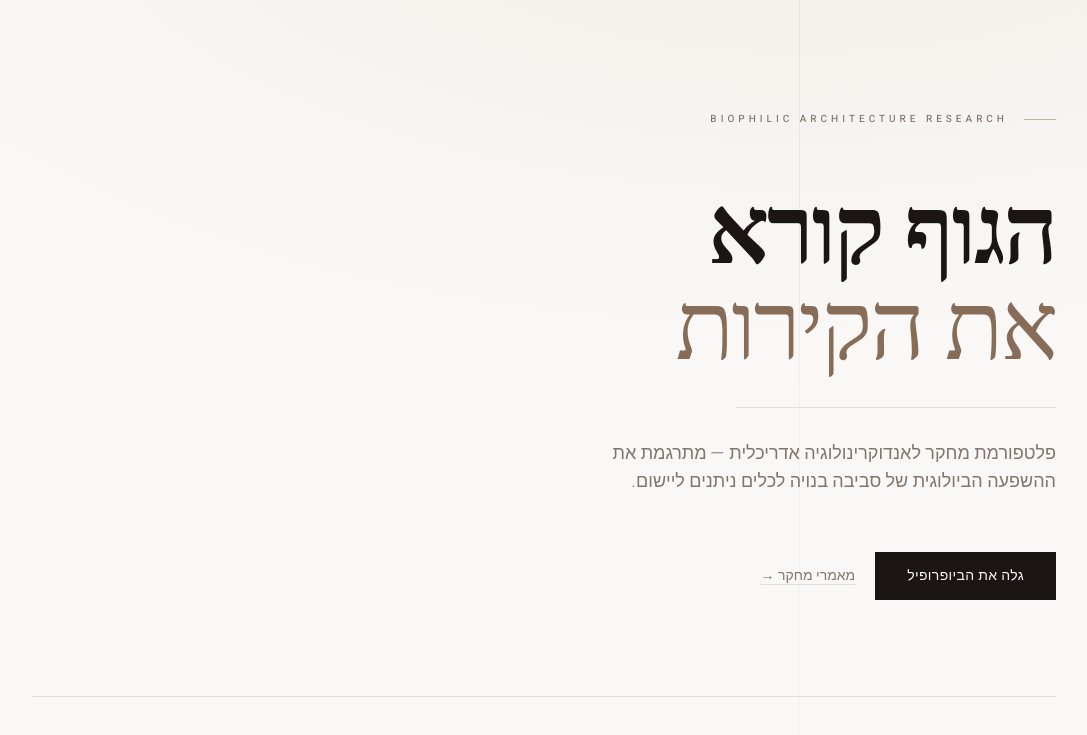
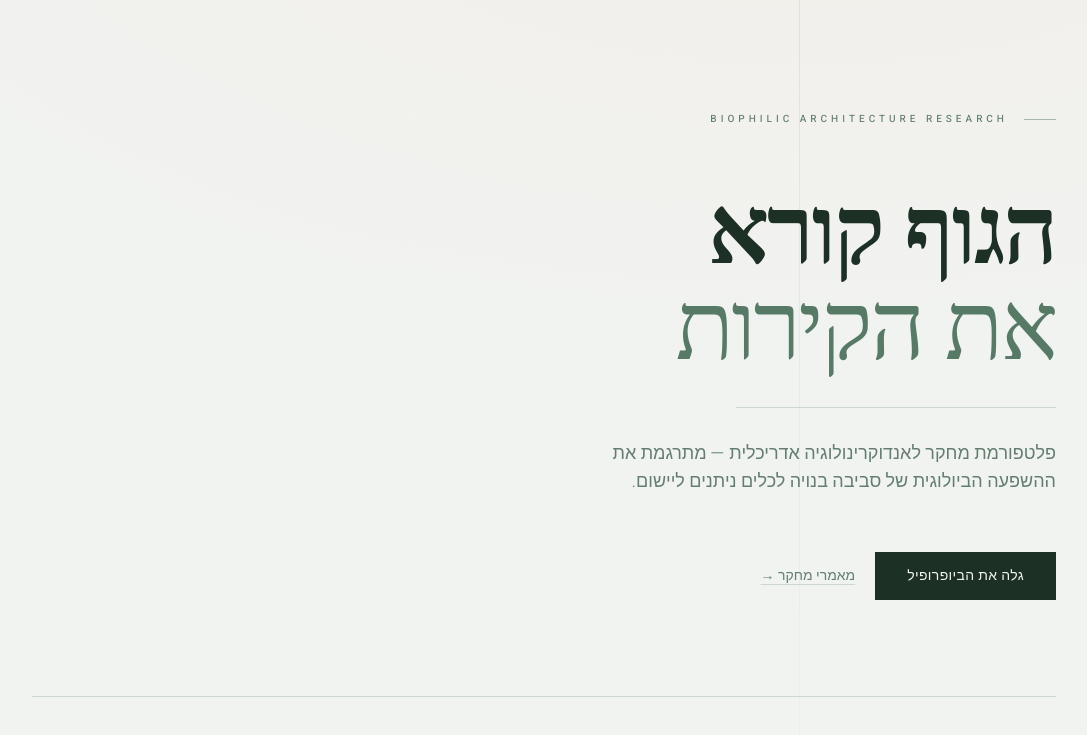
Before and after one commit to Anat1969/BioSpace-GH, a React (Vite) app: page / in a window 1280 px wide. Shown: the top 735 px of the page, without its empty margins (96-1183 px from the left). Built offline with nearby package versions, Linux system fonts and the light colour scheme; no server answers; a web font is replaced by a local one.

Commit message:
File changes

```diff
--- a/src/index.css
+++ b/src/index.css
@@ -6,99 +6,109 @@
 
 @layer base {
   :root {
+    /* Palette reference:
+       #1c3028 deep forest
+       #2f5c42 forest
+       #5b8a6b sage
+       #8ab89a light sage
+       #b9cfb9 pale sage
+       #e4ece4 mist
+       #f1f3f1 off-white
+    */
+
     /* ── Surface ── */
-    --background:       42 18% 97%;
-    --foreground:       25 18%  9%;
+    --background:       120 8% 95%;
+    --foreground:       150 26% 15%;
 
     /* ── Card / Popover ── */
-    --card:             40 20% 99%;
-    --card-foreground:  25 18%  9%;
-    --popover:          40 20% 99%;
-    --popover-foreground: 25 18% 9%;
+    --card:             120 10% 98%;
+    --card-foreground:  150 26% 15%;
+    --popover:          120 10% 98%;
+    --popover-foreground: 150 26% 15%;
 
-    /* ── Primary — deep umber / warm terracotta ── */
-    --primary:          26 38% 30%;
-    --primary-foreground: 42 20% 97%;
+    /* ── Primary — forest green #2f5c42 ── */
+    --primary:          148 32% 27%;
+    --primary-foreground: 120 10% 97%;
 
-    /* ── Secondary — warm linen ── */
-    --secondary:        40 14% 92%;
-    --secondary-foreground: 25 18% 18%;
+    /* ── Secondary — pale sage #b9cfb9 ── */
+    --secondary:        120 18% 84%;
+    --secondary-foreground: 150 26% 18%;
 
-    /* ── Muted ── */
-    --muted:            40 10% 90%;
-    --muted-foreground: 28  8% 46%;
+    /* ── Muted — mist #e4ece4 ── */
+    --muted:            120 14% 90%;
+    --muted-foreground: 148 12% 44%;
 
-    /* ── Accent — desaturated sage ── */
-    --accent:           152 18% 36%;
-    --accent-foreground: 152 20% 97%;
+    /* ── Accent — sage #5b8a6b ── */
+    --accent:           148 22% 45%;
+    --accent-foreground: 120 10% 97%;
 
     /* ── Destructive ── */
-    --destructive:        0 72% 46%;
+    --destructive:        0 65% 46%;
     --destructive-foreground: 0 0% 98%;
 
     /* ── Border / Input ── */
-    --border: 34 12% 86%;
-    --input:  34 12% 86%;
-    --ring:   26 38% 30%;
+    --border: 120 14% 82%;
+    --input:  120 14% 82%;
+    --ring:   148 32% 27%;
 
     /* ── Chart ── */
-    --chart-1: 26 38% 30%;
-    --chart-2: 152 18% 36%;
-    --chart-3: 34 12% 52%;
-    --chart-4: 18 48% 40%;
-    --chart-5: 165 28% 38%;
+    --chart-1: 148 32% 27%;
+    --chart-2: 148 22% 45%;
+    --chart-3: 120 18% 62%;
+    --chart-4: 120 18% 74%;
+    --chart-5: 120 14% 86%;
 
     --radius: 0.25rem;
 
     /* ── Sidebar ── */
-    --sidebar-background:        42 14% 94%;
-    --sidebar-foreground:        25 18%  9%;
-    --sidebar-primary:           26 38% 30%;
-    --sidebar-primary-foreground: 42 20% 97%;
-    --sidebar-accent:            40 10% 90%;
-    --sidebar-accent-foreground: 25 18%  9%;
-    --sidebar-border:            34 12% 86%;
-    --sidebar-ring:              26 38% 30%;
+    --sidebar-background:        120 12% 92%;
+    --sidebar-foreground:        150 26% 15%;
+    --sidebar-primary:           148 32% 27%;
+    --sidebar-primary-foreground: 120 10% 97%;
+    --sidebar-accent:            120 14% 90%;
+    --sidebar-accent-foreground: 150 26% 15%;
+    --sidebar-border:            120 14% 82%;
+    --sidebar-ring:              148 32% 27%;
 
     /* ── Fonts ── */
     --font-heebo: 'Heebo', sans-serif;
     --font-frank: 'Frank Ruhl Libre', serif;
   }
 
-  /* Dark kept for potential toggle */
+  /* Dark — deep forest palette */
   .dark {
-    --background:       25 18% 7%;
-    --foreground:       40 18% 92%;
-    --card:             25 14% 10%;
-    --card-foreground:  40 18% 92%;
-    --popover:          25 14% 10%;
-    --popover-foreground: 40 18% 92%;
-    --primary:          32 55% 52%;
-    --primary-foreground: 25 18% 7%;
-    --secondary:        28  8% 16%;
-    --secondary-foreground: 40 14% 82%;
-    --muted:            28  6% 14%;
-    --muted-foreground: 30  8% 48%;
-    --accent:           152 22% 34%;
-    --accent-foreground: 152 20% 90%;
+    --background:       150 28% 9%;
+    --foreground:       120 12% 90%;
+    --card:             150 24% 12%;
+    --card-foreground:  120 12% 90%;
+    --popover:          150 24% 12%;
+    --popover-foreground: 120 12% 90%;
+    --primary:          148 22% 50%;
+    --primary-foreground: 150 28% 9%;
+    --secondary:        150 14% 18%;
+    --secondary-foreground: 120 10% 80%;
+    --muted:            150 12% 16%;
+    --muted-foreground: 120 8% 50%;
+    --accent:           148 20% 38%;
+    --accent-foreground: 120 10% 92%;
     --destructive:        0 52% 38%;
     --destructive-foreground: 0 0% 98%;
-    --border: 28  8% 18%;
-    --input:  28  8% 18%;
-    --ring:   32 55% 52%;
-    --chart-1: 32 55% 52%;
-    --chart-2: 152 22% 40%;
-    --chart-3: 30 10% 42%;
-    --chart-4: 20 50% 48%;
-    --chart-5: 165 30% 42%;
-    --sidebar-background:        25 14%  8%;
-    --sidebar-foreground:        40 18% 92%;
-    --sidebar-primary:           32 55% 52%;
-    --sidebar-primary-foreground: 25 18%  7%;
-    --sidebar-accent:            28  6% 14%;
-    --sidebar-accent-foreground: 40 18% 92%;
-    --sidebar-border:            28  8% 18%;
-    --sidebar-ring:              32 55% 52%;
+    --border: 150 14% 20%;
+    --input:  150 14% 20%;
+    --ring:   148 22% 50%;
+    --chart-1: 148 22% 50%;
+    --chart-2: 148 20% 40%;
+    --chart-3: 120 14% 50%;
+    --chart-4: 120 14% 62%;
+    --chart-5: 120 10% 72%;
+    --sidebar-background:        150 24% 10%;
+    --sidebar-foreground:        120 12% 90%;
+    --sidebar-primary:           148 22% 50%;
+    --sidebar-primary-foreground: 150 28% 9%;
+    --sidebar-accent:            150 12% 16%;
+    --sidebar-accent-foreground: 120 12% 90%;
+    --sidebar-border:            150 14% 20%;
+    --sidebar-ring:              148 22% 50%;
   }
 }
 
```
